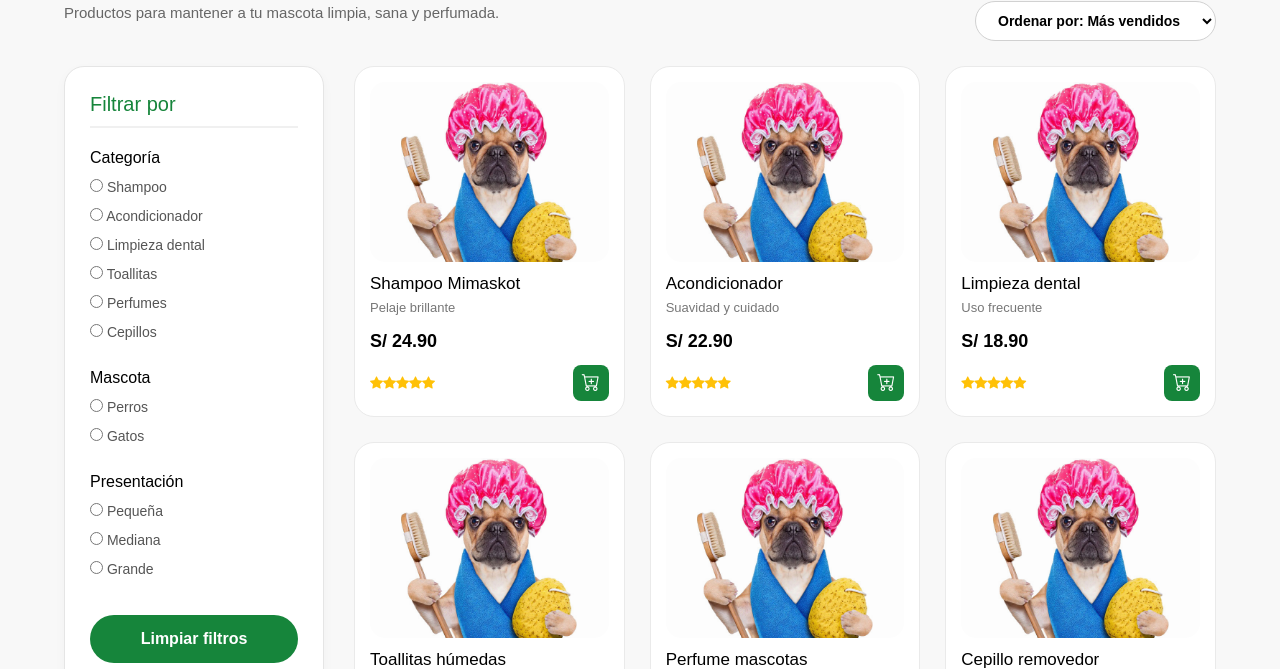
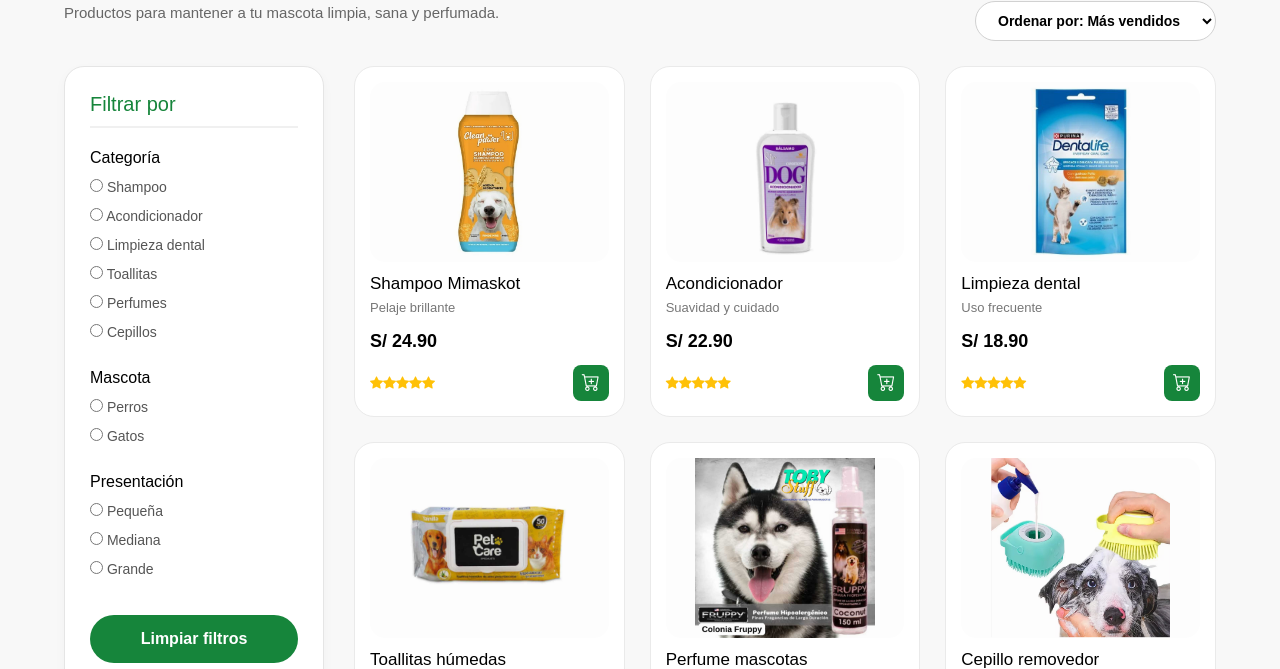
Before and after one commit to luishuanca18/DEW07-web2, a React (Vite) app: page /higiene in a window 1280 px wide. Shown: the part 283-952 px from the top of the page. Built offline with nearby package versions, Linux system fonts and the light colour scheme.

Commit message:
pagina terminada

```diff
--- a/src/pages/Higiene.jsx
+++ b/src/pages/Higiene.jsx
@@ -47,7 +47,7 @@
     const producto = {
       nombre: 'Shampoo Mimaskot',
       precio: 24.90,
-      imagen: '/imagenes/higiene1.jpg'
+      imagen: '/imagenes/shampo-perro.webp'
     }
 
     carrito.agregar(producto)
@@ -58,7 +58,7 @@
     const producto = {
       nombre: 'Acondicionador',
       precio: 22.90,
-      imagen: '/imagenes/higiene1.jpg'
+      imagen: '/imagenes/acondicionador-perro.jpg'
     }
 
     carrito.agregar(producto)
@@ -69,7 +69,7 @@
     const producto = {
       nombre: 'Limpieza dental',
       precio: 18.90,
-      imagen: '/imagenes/higiene1.jpg'
+      imagen: '/imagenes/limpieza-dental.webp'
     }
 
     carrito.agregar(producto)
@@ -80,7 +80,7 @@
     const producto = {
       nombre: 'Toallitas húmedas',
       precio: 16.90,
-      imagen: '/imagenes/higiene1.jpg'
+      imagen: '/imagenes/toallas-higienicas.jpg'
     }
 
     carrito.agregar(producto)
@@ -91,7 +91,7 @@
     const producto = {
       nombre: 'Perfume mascotas',
       precio: 28.90,
-      imagen: '/imagenes/higiene1.jpg'
+      imagen: '/imagenes/perfume.jpg'
     }
 
     carrito.agregar(producto)
@@ -102,7 +102,7 @@
     const producto = {
       nombre: 'Cepillo removedor',
       precio: 19.90,
-      imagen: '/imagenes/higiene1.jpg'
+      imagen: '/imagenes/cepillo.png'
     }
 
     carrito.agregar(producto)
@@ -211,7 +211,7 @@
 
             <div className="card-producto-item" style={{order: obtenerOrdenProducto(24.90,1)}}>
               <div className="imagen-producto-item">
-                <img src="/imagenes/higiene1.jpg" alt="Shampoo Mimaskot" />
+                <img src="/imagenes/shampo-perro.webp" alt="Shampoo Mimaskot" />
               </div>
               <div className="info-producto-item">
                 <h3>Shampoo Mimaskot</h3>
@@ -238,7 +238,7 @@
             (presentacionElegida === 'todas' || presentacionElegida === 'pequena') && (
             <div className="card-producto-item" style={{ order: obtenerOrdenProducto(22.90, 2) }}>
               <div className="imagen-producto-item">
-                <img src="/imagenes/higiene1.jpg" alt="Acondicionador" />
+                <img src="/imagenes/acondicionador-perro.jpg" alt="Acondicionador" />
               </div>
               <div className="info-producto-item">
                 <h3>Acondicionador</h3>
@@ -265,7 +265,7 @@
              (presentacionElegida === 'todas' || presentacionElegida === 'mediana') && (
             <div className="card-producto-item" style={{ order: obtenerOrdenProducto(18.90, 3) }}>
               <div className="imagen-producto-item">
-                <img src="/imagenes/higiene1.jpg" alt="Limpieza dental" />
+                <img src="/imagenes/limpieza-dental.webp" alt="Limpieza dental" />
               </div>
               <div className="info-producto-item">
                 <h3>Limpieza dental</h3>
@@ -292,7 +292,7 @@
              (presentacionElegida === 'todas' || presentacionElegida === 'mediana') && (
             <div className="card-producto-item" style={{ order: obtenerOrdenProducto(16.90, 4) }}>
               <div className="imagen-producto-item">
-                <img src="/imagenes/higiene1.jpg" alt="Toallitas húmedas" />
+                <img src="/imagenes/toallas-higienicas.jpg" alt="Toallitas húmedas" />
               </div>
               <div className="info-producto-item">
                 <h3>Toallitas húmedas</h3>
@@ -319,7 +319,7 @@
              (presentacionElegida === 'todas' || presentacionElegida === 'grande') && (
             <div className="card-producto-item" style={{ order: obtenerOrdenProducto(28.90, 5) }}>
               <div className="imagen-producto-item">
-                <img src="/imagenes/higiene1.jpg" alt="Perfume mascotas" />
+                <img src="imagenes/perfume.jpg" alt="Perfume mascotas" />
               </div>
               <div className="info-producto-item">
                 <h3>Perfume mascotas</h3>
@@ -346,7 +346,7 @@
              (presentacionElegida === 'todas' || presentacionElegida === 'grande') && (
             <div className="card-producto-item" style={{ order: obtenerOrdenProducto(19.90, 6) }}>
               <div className="imagen-producto-item">
-                <img src="/imagenes/higiene1.jpg" alt="Cepillo removedor" />
+                <img src="imagenes/cepillo.png" alt="Cepillo removedor" />
               </div>
               <div className="info-producto-item">
                 <h3>Cepillo removedor</h3>
```
Also changed, not shown: public/imagenes/cepillo.png (added), public/imagenes/perfume.jpg (added).
